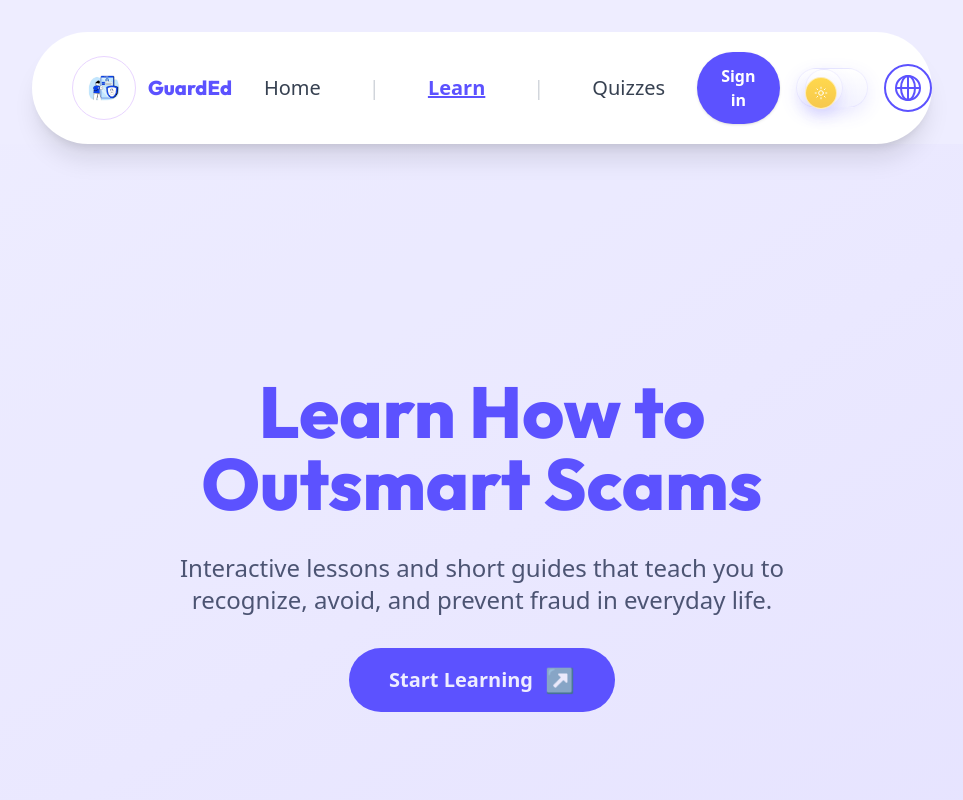
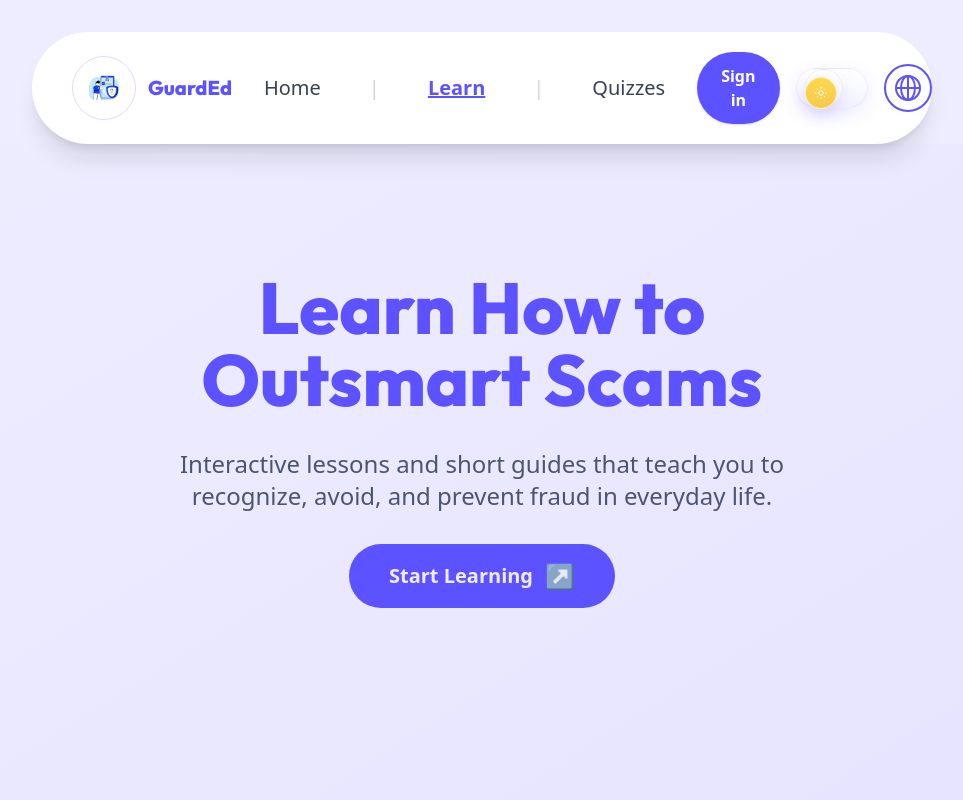
Before and after one commit to pate1223/GUARDED, a React (Vite) app in the folder Guarded-homepage/: page / in a window 1280 px wide. Both pictures are taken after a click on the button "Learn". Shown: the top 800 px of the page, without its empty margins (158-1121 px from the left). Built offline with nearby package versions, Linux system fonts and the light colour scheme.

Commit message:
#Learning page

```diff
--- a/Guarded-homepage/src/Learn.jsx
+++ b/Guarded-homepage/src/Learn.jsx
@@ -3,6 +3,7 @@ import { ChevronLeft, ChevronRight } from "lucide-react";
 import EmailScamImg from "./assets/Email-scams.png";
 import CallScamImg from "./assets/Call-scams.png";
 import OnlineScamImg from "./assets/Online-scams.png";
+import Logo from "./assets/logo.png";
 
 // Define view constants
 const VIEWS = {
@@ -143,7 +144,7 @@ export default function Learn({ onBack }) {
   return (
     <div className="w-screen min-h-screen bg-gray-50 flex flex-col">
       {/* Hero Section */}
-      <section className="min-h-screen flex flex-col items-center justify-center text-center px-6 bg-gradient-to-br from-white to-[#f5f3ff]">
+      <section className="min-h-screen flex flex-col items-center justify-start pt-32 text-center px-6 bg-gradient-to-br from-white to-[#f5f3ff]">
         <div className="flex flex-col items-center gap-y-8 max-w-4xl">
           <h1 className="text-6xl md:text-7xl font-extrabold text-[#5c52ff] leading-tight">
             Learn How to <br className="hidden md:block" /> Outsmart Scams
@@ -179,6 +180,18 @@ export default function Learn({ onBack }) {
           </p>
         </div>
 
+
+
+          {/* Flex container for logo + wheel */}
+  <div className="flex flex-col md:flex-row items-center justify-center gap-12">
+    {/* Logo */}
+    <img
+      src={Logo}
+      alt="GuardEd Logo"
+      className="w-10 h-10 object-contain"
+    />
+
+    {/* Wheel */}
     <div className="relative w-[560px] h-[560px]">
       {/* Arrows */}
       <button
@@ -244,6 +257,8 @@ export default function Learn({ onBack }) {
         })}
       </div>
     </div>
+  </div>
+
       </section>
 
 {/* Featured Learning Paths */}
```
Lines whose indentation alone changed are shown as unchanged.
